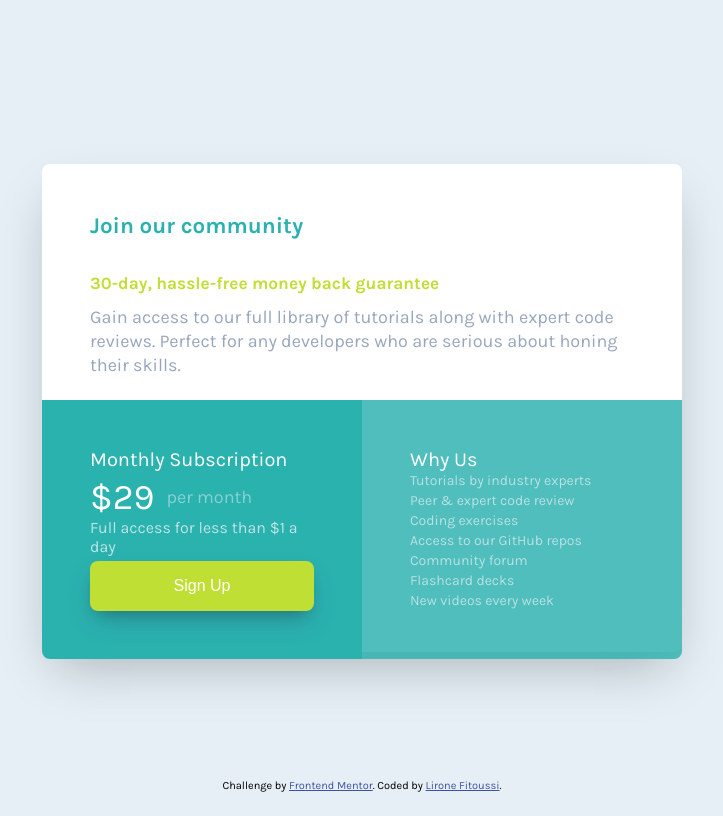
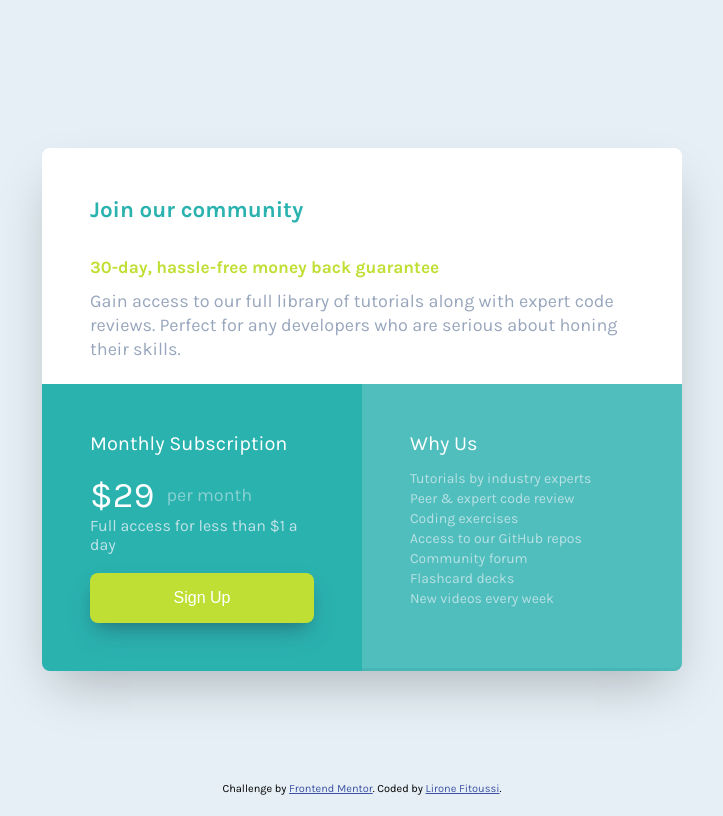
Before and after one commit to LironeFitoussi/single-price-grid-component-master, a plain HTML site: page index.html in a window 1280 px wide. Shown: the whole page, without its empty margins (278-1001 px from the left). Drawn offline with Linux system fonts and the light colour scheme.

Commit message:
Done + Mobile

```diff
--- a/index.html
+++ b/index.html
@@ -39,14 +39,15 @@
       </div>
       <div class="aboutComp">
         <h2>Why Us</h2>
-        <p>Tutorials by industry experts <br>
-          Peer &amp; expert code review <br>
-          Coding exercises <br>
-          Access to our GitHub repos <br>
-          Community forum <br>
-          Flashcard decks <br>
-          New videos every week
-        </p>
+        <ul>
+          <li>Tutorials by industry experts</li>
+          <li>Peer &amp; expert code review</li>
+          <li>Coding exercises</li>
+          <li>Access to our GitHub repos</li>
+          <li>Community forum</li>
+          <li>Flashcard decks</li>
+          <li>New videos every week</li>
+        </ul>
       </div>
     </main>
     <footer>
--- a/mobile.css
+++ b/mobile.css
@@ -0,0 +1,58 @@
+body {
+    height: fit-content;
+}
+
+main {
+    margin: 5vh 0;
+    display: flex;
+    flex-direction: column;
+    width: 80vw;
+    height: fit-content;
+}
+
+.heading, .subCont, .aboutComp  {
+    padding: 2rem;
+}
+
+.heading {
+    height: fit-content;
+}
+.heading > h1 {
+    font-size: 4.5vw;
+    margin-bottom: 2vh;
+}
+
+.heading > h2 {
+    font-size: 4vw;
+}
+
+.heading > p {
+    font-size: 3vw;
+    line-height: 2.75vh;
+}
+
+.subCont {
+    height: 22vh;
+    border-radius: 0;
+}
+
+.subCont > h2, .aboutComp > h2 {
+    font-size: 18px;
+}
+
+.mainPrice > p {
+    font-size: 15px;
+}
+
+#signUpBtn {
+    height: 5vh;
+    font-size: 12px;
+}
+
+.aboutComp {
+    border-radius: 0 0 .5rem .5rem;
+}
+
+.aboutComp > p {
+    width: 65%;
+}
--- a/style.css
+++ b/style.css
@@ -17,7 +17,7 @@ main {
   grid-template-columns: 1fr 1fr;
   grid-template-rows: 1fr 1.6fr;
   width: 50vw;
-  height: 61vh;
+  height: 65vh;
   box-shadow: rgba(0, 0, 0, 0.25) 0px 25px 50px -12px;}
 
 h1, h2, h3, p {
@@ -106,9 +106,12 @@ h1, h2, h3, p {
 .aboutComp {
   border-radius: 0 0 .5rem 0;
   background-color: hsla(179, 62%, 43%, 0.8);
+  height: -webki;
 }
 
-.aboutComp > p {
+.aboutComp > ul {
+  list-style-type: none;
+  padding: 0;
   color: hsla(203, 44%, 93%, 0.7);
   line-height: 2.5vh;
   font-size: 14px;
@@ -117,7 +120,7 @@ h1, h2, h3, p {
 
 footer {
   position: absolute;
-  bottom: 8px;
+  bottom: 5px;
 }
 
 .attribution {
```
